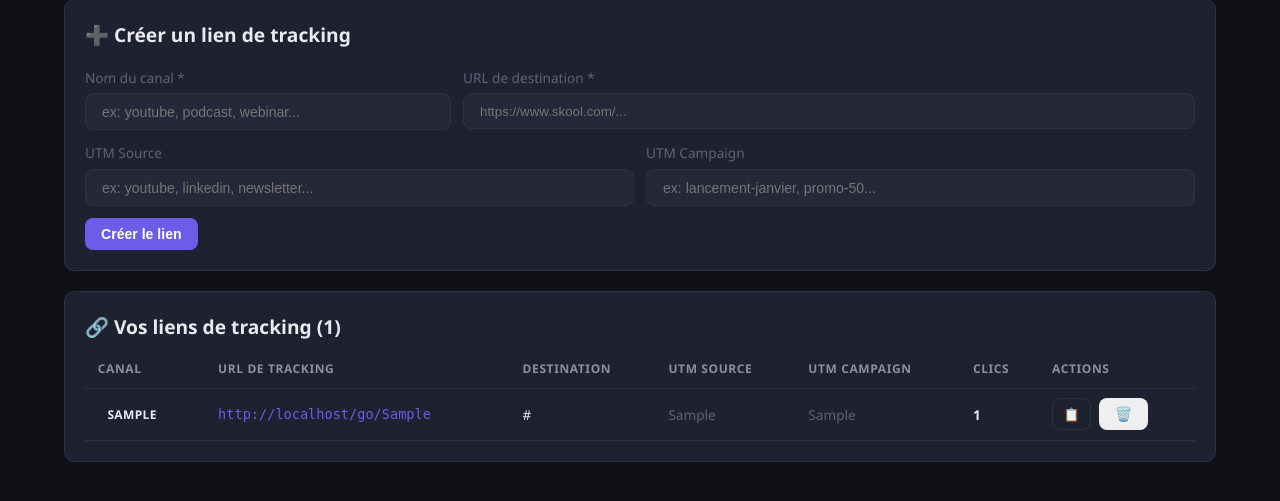
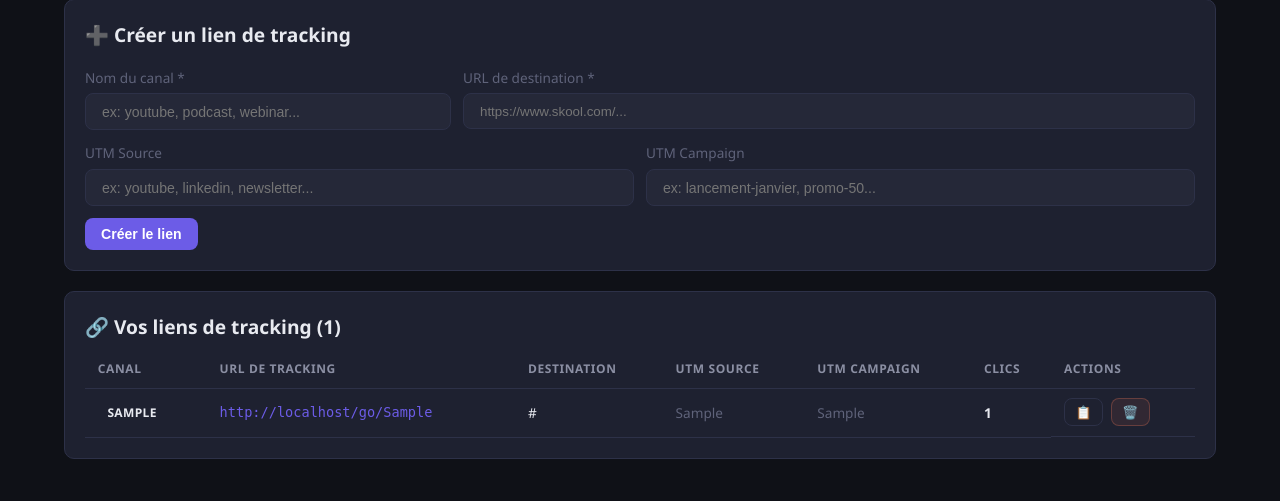
Before and after one commit to arnauddo-ui/skool-tracker, a Flask app: page /links in a window 1280 px wide. Shown: the part 81-582 px from the top of the page. Run offline with Flask 3, Linux system fonts and the light colour scheme; the visitor is signed in with stand-in values (Sample User, id 1); tables that the repository leaves empty hold one stand-in row (values such as "Sample post").

Commit message:
Update style.css

```diff
--- a/static/style.css
+++ b/static/style.css
@@ -98,6 +98,8 @@ tr:hover td { background:rgba(108,92,231,0.04); }
 .btn-primary:hover { background:var(--accent-hover); }
 .btn-copy { background:var(--bg-card); color:var(--text-secondary); border:1px solid var(--border); padding:0.35rem 0.65rem; font-size:0.8rem; }
 .btn-copy:hover { border-color:var(--accent); color:var(--accent); }
+.btn-danger-sm { background:rgba(225,112,85,0.1); color:#e17055; border:1px solid rgba(225,112,85,0.3); padding:0.35rem 0.65rem; font-size:0.8rem; cursor:pointer; border-radius:8px; }
+.btn-danger-sm:hover { background:rgba(225,112,85,0.25); border-color:#e17055; }
 .btn-full { width:100%; }
 
 /* FORMS */
```
